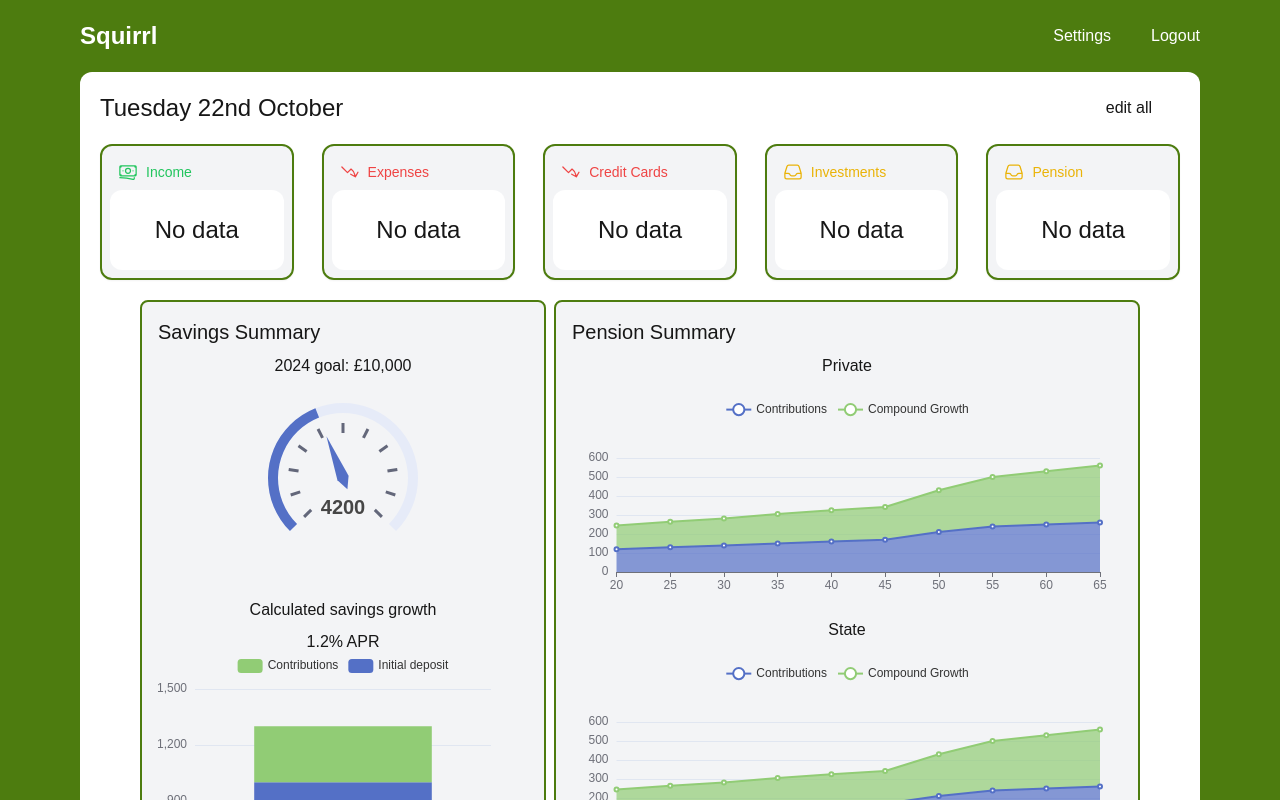
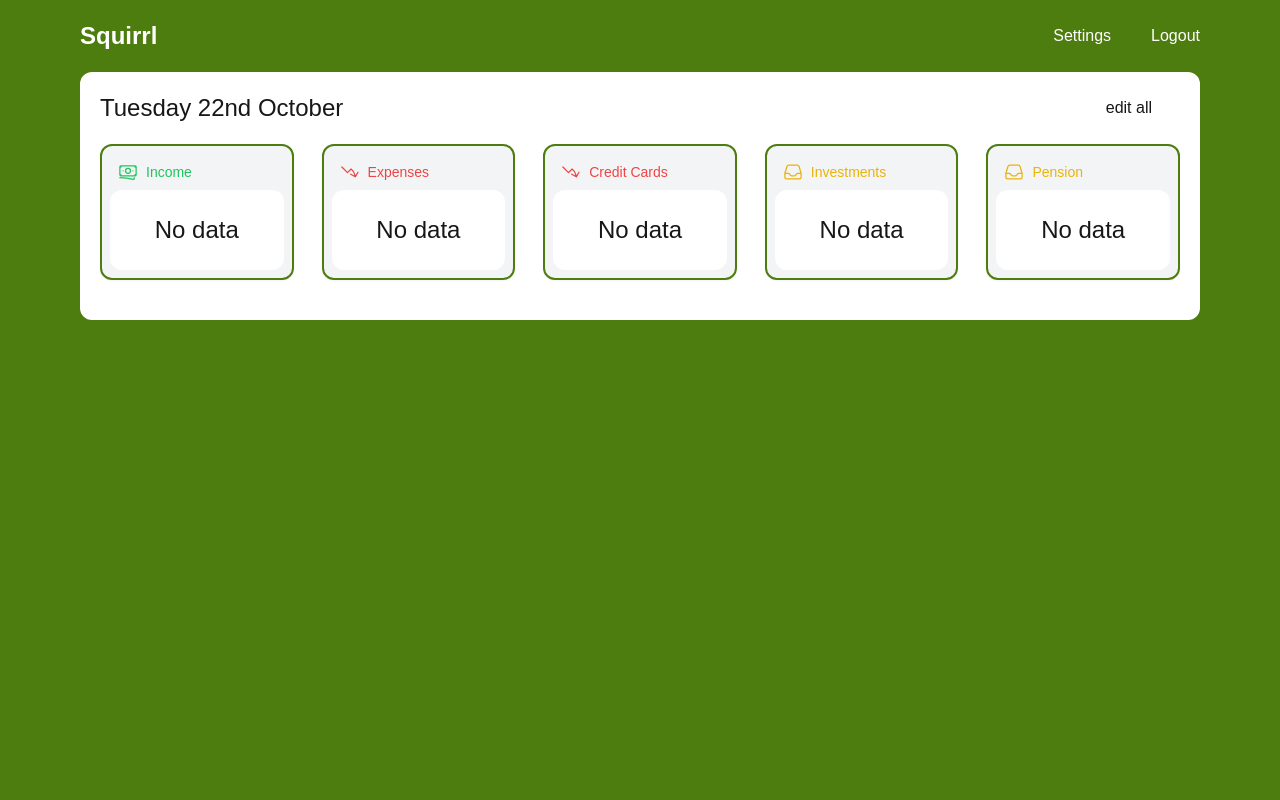
Before and after one commit to lampenny/squirrl, a Next.js app: page /dashboard in a window 1280 px wide. Shown: the top 800 px of the page. Built offline with nearby package versions, Linux system fonts and the light colour scheme; a web font is replaced by a local one.

Commit message:
Remove charts

```diff
--- a/package.json
+++ b/package.json
@@ -10,6 +10,7 @@
   },
   "dependencies": {
     "@heroicons/react": "^2.1.5",
+    "@tanstack/react-query": "^5.74.4",
     "axios": "^1.7.7",
     "date-fns": "^4.1.0",
     "echarts": "^5.5.1",
@@ -18,6 +19,7 @@
     "react-dom": "^18"
   },
   "devDependencies": {
+    "@tanstack/eslint-plugin-query": "^5.73.3",
     "@types/node": "^20",
     "@types/react": "^18",
     "@types/react-dom": "^18",
--- a/src/app/dashboard/settings/page.tsx
+++ b/src/app/dashboard/settings/page.tsx
@@ -42,25 +42,6 @@ export default async function Page() {
               />
             </div>
           </div>
-          <div className="mt-4">
-            <label
-              className="mb-3 mt-5 block text-xs font-medium text-gray-900"
-              htmlFor="password"
-            >
-              Password
-            </label>
-            <div className="relative">
-              <input
-                className="peer block w-full rounded-md border border-gray-200 py-[9px] pl-10 text-sm outline-2 placeholder:text-gray-500"
-                id="password"
-                type="password"
-                name="password"
-                placeholder="Enter password"
-                required
-                minLength={6}
-              />
-            </div>
-          </div>
         </div>
         <div className="mt-4">
           <Button>Save</Button>
--- a/src/app/page.tsx
+++ b/src/app/page.tsx
@@ -9,8 +9,8 @@ export default function Home() {
           <p className="text-6xl">🐿️</p>
           Squirrl
         </div>
-        Track your personal finances all in one place from everyday budgeting
-        and credit cards to investments and pensions.
+        Track your personal finances all in one place from everyday budgeting to
+        investments.
         <div className="flex flex-row space-x-5">
           <Link href="/login">
             <Button>Log In</Button>
--- a/src/app/ui/dashboard/card.tsx
+++ b/src/app/ui/dashboard/card.tsx
@@ -4,7 +4,6 @@ import {
   WalletIcon,
   ArrowTrendingDownIcon,
   InboxIcon,
-  ArrowsRightLeftIcon,
 } from '@heroicons/react/24/outline'
 
 const typeMap = {
@@ -29,7 +28,6 @@ const typeMap = {
 export function Card({
   title,
   value,
-  convertedValue,
   type,
   onEdit,
   onChange,
@@ -72,10 +70,6 @@ export function Card({
             : 'No data'}
         </p>
       )}
-      {/* <div className="hidden sm:flex flex-row gap-2 text-xs lg:text-base text-gray-400 items-center place-content-end pt-3">
-        <ArrowsRightLeftIcon className="h-0 w-0 sm:h-5 sm:w-5 text-gray-400" />
-        {convertedValue}
-      </div> */}
     </div>
   )
 }
--- a/src/app/ui/dashboard/chart.tsx
+++ /dev/null
@@ -1,63 +0,0 @@
-'use client'
-
-import React, { useRef, useEffect } from 'react'
-import { init, getInstanceByDom } from 'echarts'
-import type { CSSProperties } from 'react'
-import type { EChartsOption, ECharts, SetOptionOpts } from 'echarts'
-
-export interface ReactEChartsProps {
-  option: EChartsOption
-  style?: CSSProperties
-  settings?: SetOptionOpts
-  loading?: boolean
-  theme?: 'light' | 'dark'
-}
-
-export function Chart({
-  option,
-  style,
-  settings,
-  loading,
-}: ReactEChartsProps): JSX.Element {
-  const chartRef = useRef<HTMLDivElement>(null)
-
-  useEffect(() => {
-    // Initialize chart
-    let chart: ECharts | undefined
-
-    if (chartRef.current !== null) {
-      chart = init(chartRef.current)
-    }
-
-    // Add chart resize listener
-    // ResizeObserver is leading to a bit janky UX
-    function resizeChart() {
-      chart?.resize()
-    }
-    window.addEventListener('resize', resizeChart)
-
-    // Return cleanup function
-    return () => {
-      chart?.dispose()
-      window.removeEventListener('resize', resizeChart)
-    }
-  }, [option])
-
-  useEffect(() => {
-    // Update chart
-    if (chartRef.current !== null) {
-      const chart = getInstanceByDom(chartRef.current)
-      chart?.setOption(option, settings)
-    }
-  }, [option, settings])
-
-  useEffect(() => {
-    // Update chart
-    if (chartRef.current !== null) {
-      const chart = getInstanceByDom(chartRef.current)
-      loading === true ? chart?.showLoading() : chart?.hideLoading()
-    }
-  }, [loading])
-
-  return <div ref={chartRef} style={{ ...style }} />
-}
--- a/src/app/ui/dashboard/overview.tsx
+++ b/src/app/ui/dashboard/overview.tsx
@@ -5,14 +5,12 @@ import axios from 'axios'
 import { format } from 'date-fns'
 import { CardSkeleton, ChartSkeleton } from '../skeletons'
 import CardWrapper, { FinancialData } from './card-wrapper'
-import SavingsCharts from './savings-charts'
-import PensionChart from './pension-chart'
 import { CurrentUserContext, FinancesContext } from '@/app/providers'
 
 export default function Overview() {
   const { currentUser } = useContext(CurrentUserContext)
   const { setFinances } = useContext(FinancesContext)
-  const [financesIsLoaded, setFinanceIsLoaded] = useState(false)
+  const [financesIsLoading, setFinanceIsLoading] = useState(false)
   const now = new Date()
   const date = format(now, 'EEEE do MMMM')
 
@@ -22,7 +20,7 @@ export default function Overview() {
         .get(`http://localhost:4000/finances/${currentUser.user_id}`)
         .then(({ data }) => {
           setFinances(data)
-          setFinanceIsLoaded(true)
+          setFinanceIsLoading(false)
         })
         .catch((e) => {
           console.log('error', e)
@@ -39,18 +37,8 @@ export default function Overview() {
       </div>
       <div className="mb-5">
         <Suspense fallback={<CardSkeleton />}>
-          <CardWrapper isLoading={financesIsLoaded} />
+          <CardWrapper isLoading={financesIsLoading} />
         </Suspense>
-      </div>
-      <div className="flex flex-row items-center justify-center">
-        <div className="hidden md:flex lg:flex-row flex-col lg:space-x-2 space-y-2 lg:space-y-0">
-          <Suspense fallback={<ChartSkeleton />}>
-            <SavingsCharts value="£10,000" />
-          </Suspense>
-          <Suspense fallback={<ChartSkeleton />}>
-            <PensionChart value="value" />
-          </Suspense>
-        </div>
       </div>
     </div>
   )
--- a/src/app/ui/dashboard/pension-chart.tsx
+++ /dev/null
@@ -1,75 +0,0 @@
-import { Chart, ReactEChartsProps } from './chart'
-
-const option: ReactEChartsProps['option'] = {
-  series: [
-    {
-      name: 'Contributions',
-      type: 'line',
-      stack: 'Total',
-      areaStyle: {},
-      emphasis: {
-        focus: 'series',
-      },
-      data: [120, 130, 140, 150, 160, 170, 210, 240, 250, 260],
-    },
-    {
-      name: 'Compound Growth',
-      type: 'line',
-      stack: 'Total',
-      areaStyle: {},
-      emphasis: {
-        focus: 'series',
-      },
-      data: [125, 135, 142, 155, 165, 172, 220, 260, 280, 300],
-    },
-  ],
-  grid: {
-    left: '3%',
-    right: '4%',
-    bottom: '3%',
-    containLabel: true,
-  },
-  yAxis: {
-    type: 'value',
-  },
-  xAxis: {
-    type: 'category',
-    data: ['20', '25', '30', '35', '40', '45', '50', '55', '60', '65'],
-    boundaryGap: false,
-  },
-  legend: {
-    data: ['Contributions', 'Compound Growth'],
-  },
-  tooltip: {
-    trigger: 'axis',
-    axisPointer: {
-      type: 'cross',
-      label: {
-        backgroundColor: '#6a7985',
-      },
-    },
-  },
-}
-
-export default function PensionChart({ value }: { value: string | number }) {
-  const date = new Date().getFullYear()
-
-  return (
-    <div className="h-fit w-full bg-gray-100 border-2 border-lime-700 rounded-lg p-4">
-      <div className="flex flex-row pb-2 text-xl">
-        <p>Pension Summary</p>
-      </div>
-      <div className="flex flex-col space-y-5 items-center justify-center">
-        <p>Private</p>
-        <div>
-          <Chart option={option} style={{ width: '550px', height: '200px' }} />
-        </div>
-
-        <p>State</p>
-        <div>
-          <Chart option={option} style={{ width: '550px', height: '200px' }} />
-        </div>
-      </div>
-    </div>
-  )
-}
--- a/src/app/ui/dashboard/savings-charts.tsx
+++ /dev/null
@@ -1,118 +0,0 @@
-import { Chart, ReactEChartsProps } from './chart'
-
-const gauge: ReactEChartsProps['option'] = {
-  tooltip: {
-    formatter: '{a} <br/>{b} : ¥{c}',
-  },
-  series: [
-    {
-      name: 'Savings',
-      type: 'gauge',
-      progress: {
-        show: true,
-      },
-      detail: {
-        valueAnimation: true,
-        formatter: '{value}',
-        fontSize: 20,
-      },
-      max: 10000,
-      axisLabel: {
-        show: false,
-      },
-      data: [
-        {
-          value: 4200,
-          // name: "Saved",
-        },
-      ],
-      axisLine: {
-        lineStyle: {
-          width: 10,
-        },
-      },
-      axisTick: {
-        show: false,
-      },
-      // anchor: {
-      //   show: true,
-      //   showAbove: true,
-      //   size: 10,
-      //   itemStyle: {
-      //     borderWidth: 10,
-      //   },
-      // },
-      // splitLine: {
-      //   length: 2,
-      //   lineStyle: {
-      //     width: 2,
-      //     color: "#999",
-      //   },
-      // },
-    },
-  ],
-}
-
-const option: ReactEChartsProps['option'] = {
-  series: [
-    {
-      name: 'Initial deposit',
-      label: 'Initial deposit',
-      type: 'bar',
-      stack: 'initial',
-      barWidth: '60%',
-      data: [1000],
-    },
-    {
-      name: 'Contributions',
-      label: 'Contributions',
-      type: 'bar',
-      stack: 'initial',
-      barWidth: '60%',
-      data: [300],
-    },
-  ],
-  grid: {
-    left: '10%',
-    right: '10%',
-    top: '10%',
-    bottom: '10%',
-  },
-  yAxis: {
-    type: 'value',
-  },
-  xAxis: {
-    type: 'category',
-    data: ['10 years'],
-  },
-  legend: {
-    data: ['Contributions', 'Initial deposit'],
-  },
-  tooltip: {},
-}
-
-export default function SavingsCharts({ value }: { value: string | number }) {
-  const date = new Date().getFullYear()
-
-  return (
-    <div className="h-fit bg-gray-100 border-2 border-lime-700 rounded-lg p-4">
-      <div className="flex flex-row pb-2 text-xl">
-        <p>Savings Summary</p>
-      </div>
-      <div className="flex flex-col xlg:flex-row gap-5 items-center justify-center">
-        <div className="flex flex-col items-center justify-center">
-          <p>
-            {date} goal: {value}
-          </p>
-
-          <Chart option={gauge} style={{ width: '200px', height: '200px' }} />
-        </div>
-        <div className="flex flex-col items-center justify-center">
-          <h2 className="pb-2">Calculated savings growth</h2>
-          <p>1.2% APR</p>
-          <Chart option={option} style={{ width: '370px', height: '350px' }} />
-        </div>
-      </div>
-    </div>
-  )
-}
--- a/src/app/ui/login/loginform.tsx
+++ b/src/app/ui/login/loginform.tsx
@@ -1,6 +1,6 @@
 'use client'
 
-import { createContext, useContext, useState } from 'react'
+import { useContext, useState } from 'react'
 import axios from 'axios'
 import { useRouter } from 'next/navigation'
 import { AtSymbolIcon, KeyIcon } from '@heroicons/react/24/outline'
@@ -16,7 +16,7 @@ export default function LoginForm() {
 
   const handleSubmit = () => {
     axios
-      .post(`http://localhost:4000/auth/login`, {
+      .post('http://localhost:4000/auth/login', {
         email: email,
         password: password,
       })
```
Also changed, not shown: 1 other file (tests, documents, lock files or other folders).
